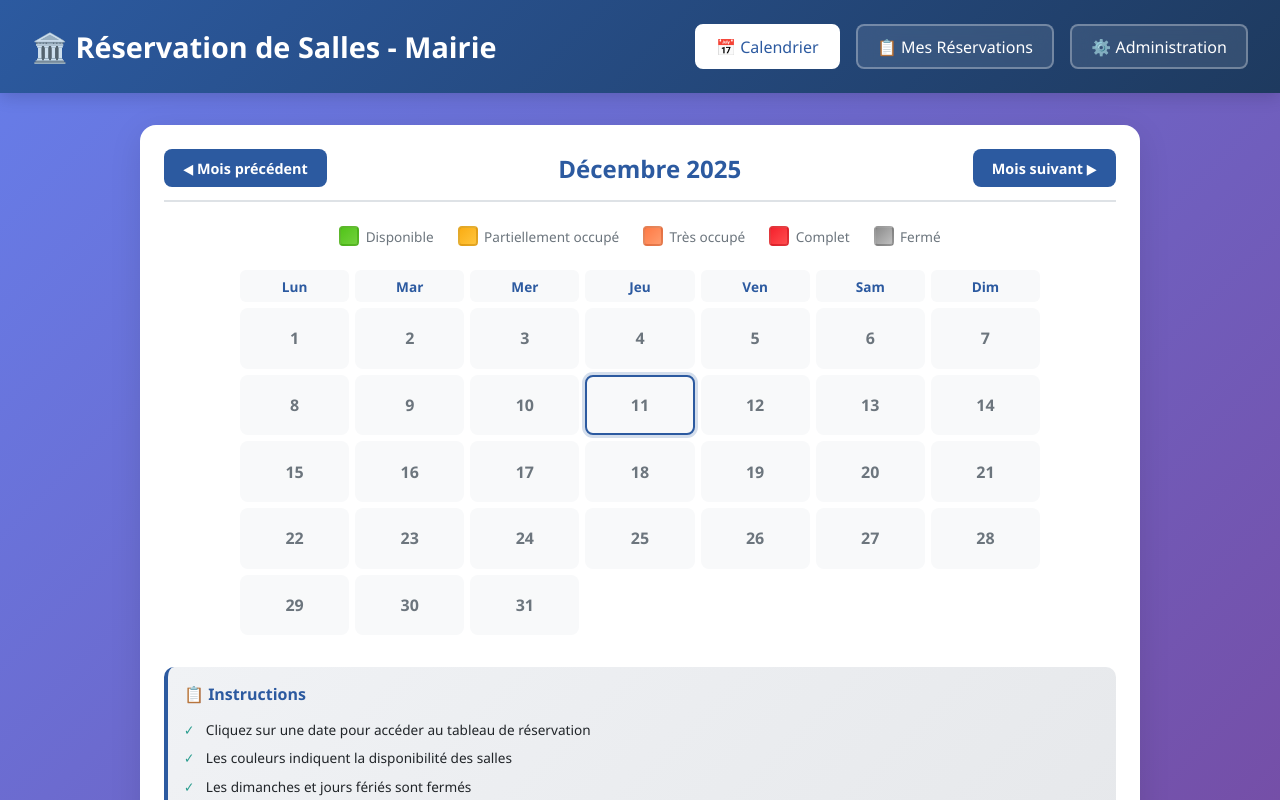
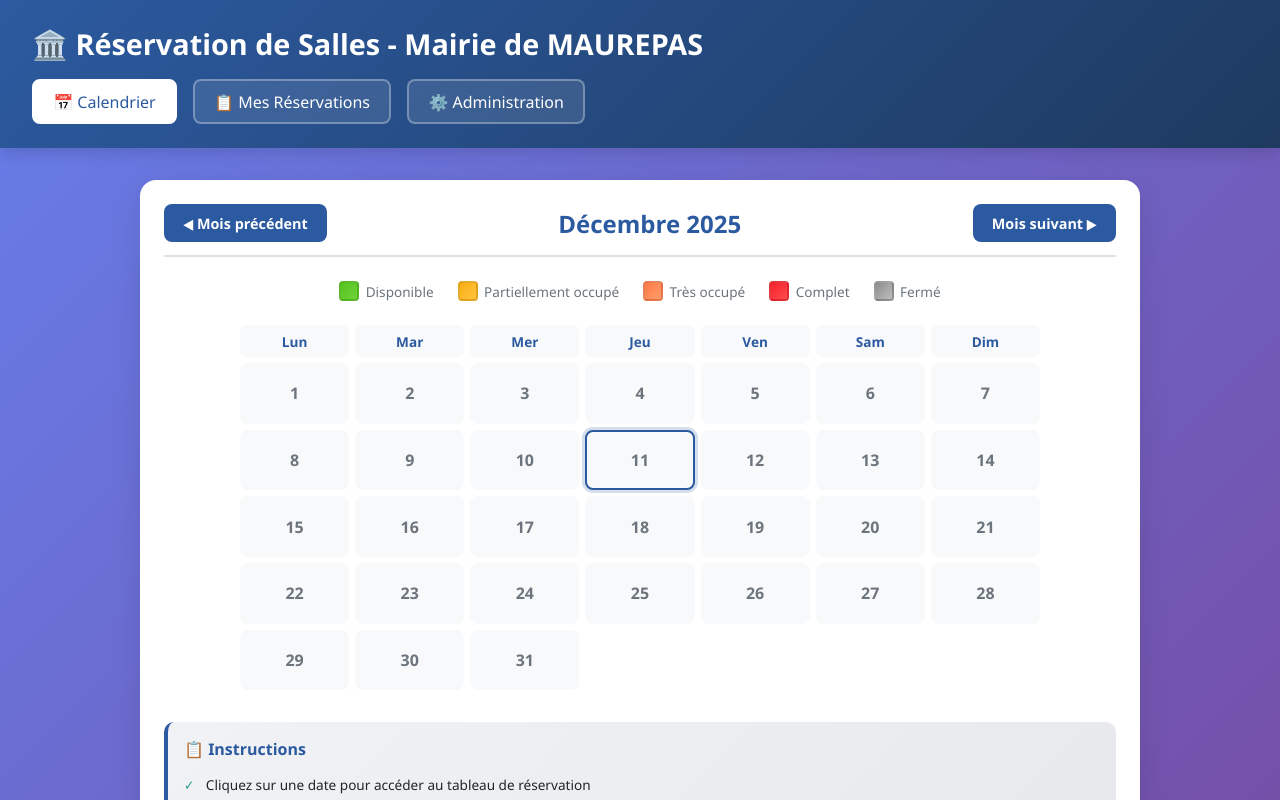
Before and after one commit to DSI-Maurepas/reservation-salles, a React (Create React App) app: page / in a window 1280 px wide. Shown: the top 800 px of the page. Built offline with nearby package versions, Linux system fonts and the light colour scheme.

Commit message:
Update: Titre 'Mairie de MAUREPAS'

```diff
--- a/public/index.html
+++ b/public/index.html
@@ -4,8 +4,8 @@
     <meta charset="utf-8" />
     <meta name="viewport" content="width=device-width, initial-scale=1" />
     <meta name="theme-color" content="#2c5aa0" />
-    <meta name="description" content="Système de réservation de salles - Mairie" />
-    <title>Réservation de Salles - Mairie</title>
+    <meta name="description" content="Système de réservation de salles - Mairie de MAUREPAS" />
+    <title>Réservation de Salles - Mairie de MAUREPAS</title>
   </head>
   <body>
     <noscript>Vous devez activer JavaScript pour utiliser cette application.</noscript>
--- a/src/App.js
+++ b/src/App.js
@@ -58,7 +58,7 @@ function App() {
     <div className="App">
       <header className="app-header">
         <div className="header-content">
-          <h1>🏛️ Réservation de Salles - Mairie</h1>
+          <h1>🏛️ Réservation de Salles - Mairie de MAUREPAS</h1>
           <nav className="main-nav">
             <button
               className={currentView === 'calendar' ? 'active' : ''}
```
Also changed, not shown: 7 other files (tests, documents, lock files or other folders).
